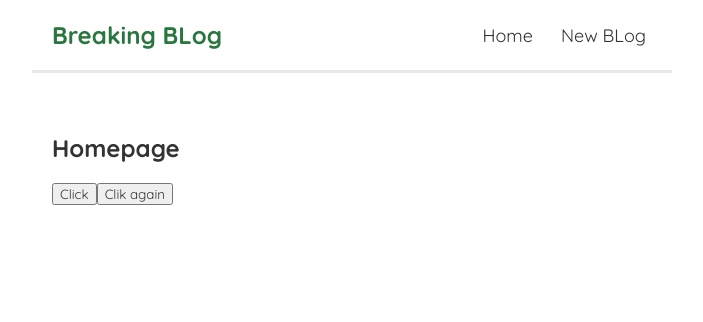
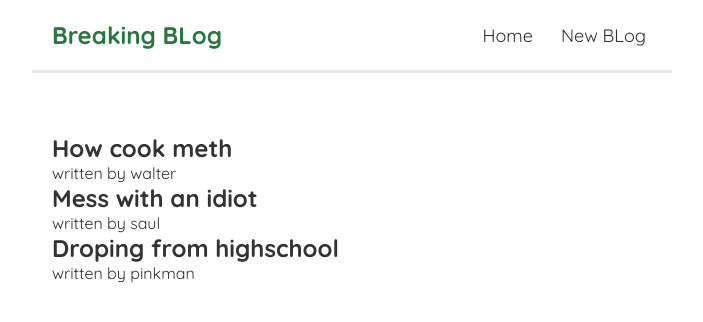
Before and after one commit to nalendro16/react-basic, a React (Create React App) app: page / in a window 1280 px wide. Shown: the top 322 px of the page, without its empty margins (288-991 px from the left). Built offline with nearby package versions, Linux system fonts and the light colour scheme.

Commit message:
store list with .map()

```diff
--- a/package.json
+++ b/package.json
@@ -34,5 +34,8 @@
       "last 1 firefox version",
       "last 1 safari version"
     ]
+  },
+  "devDependencies": {
+    "terser-brunch": "^4.0.0"
   }
 }
--- a/src/Home.js
+++ b/src/Home.js
@@ -1,17 +1,31 @@
+import { useState } from 'react'
+
 const Home = () => {
-  const handleClick = () => {
-    console.log('hola')
-  }
-
-  const handleAgain = (nama, e) => {
-    console.log('helo ' + nama, e.target)
-  }
+  // let name = 'Marco'
+  const [blogs, setBlog] = useState([
+    { title: 'How cook meth', body: 'lorem10', author: 'walter', id: 1 },
+    {
+      title: 'Mess with an idiot',
+      body: 'lorem ipsum....',
+      author: 'saul',
+      id: 2,
+    },
+    {
+      title: 'Droping from highschool',
+      body: 'lorem ipsum dolor',
+      author: 'pinkman',
+      id: 3,
+    },
+  ])
 
   return (
     <div className="home">
-      <h2 style={{ marginBottom: 20 }}>Homepage</h2>
-      <button onClick={handleClick}>Click</button>
-      <button onClick={(e) => handleAgain('walter', e)}>Clik again</button>
+      {blogs.map((blog) => (
+        <div className="blog-prev" key={blog.id}>
+          <h2>{blog.title}</h2>
+          <p>written by {blog.author}</p>
+        </div>
+      ))}
     </div>
   )
 }
```
Also changed, not shown: 1 other file (tests, documents, lock files or other folders).
